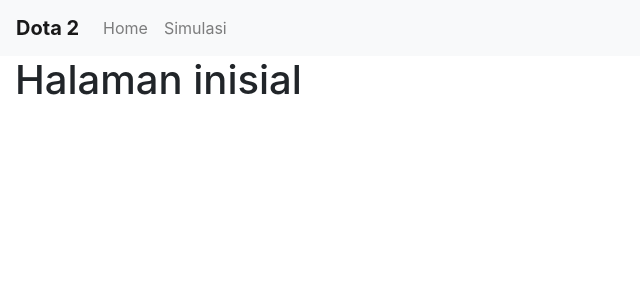
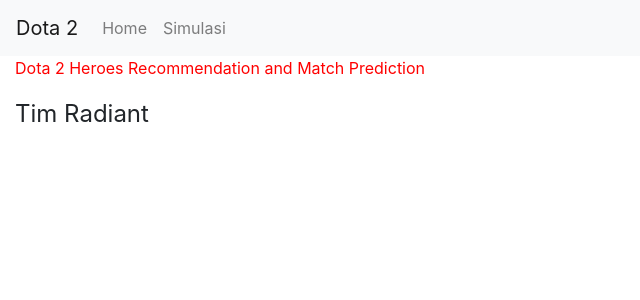
Before and after one commit to erwintobing15/dotamagus, a Django app: page / in a window 1280 px wide. Shown: the top 300 px of the page, without its empty margins (0-640 px from the left). Run offline with Django 3.2, Linux system fonts and the light colour scheme; some libraries are stand-ins or nearby versions.

Commit message:
Created file static style.css as custom web style

```diff
--- a/dota2web/settings.py
+++ b/dota2web/settings.py
@@ -119,6 +119,11 @@ USE_TZ = True
 
 STATIC_URL = '/static/'
 
+STATICFILES_DIRS = [
+    BASE_DIR / "static",
+    '/var/www/static/',
+]
+
 # Default primary key field type
 # https://docs.djangoproject.com/en/3.2/ref/settings/#default-auto-field
 
--- /dev/null
+++ b/static/css/styles.css
@@ -0,0 +1,7 @@
+h1 {
+  color: red;
+}
+
+p {
+  color: red;
+}
--- a/templates/base.html
+++ b/templates/base.html
@@ -8,12 +8,15 @@
     <!-- CSS Bootstrap -->
     <link rel="stylesheet" href="https://stackpath.bootstrapcdn.com/bootstrap/4.1.3/css/bootstrap.min.css"
     integrity="sha384-MCw98/SFnGE8fJT3GXwEOngsV7Zt27NXFoaoApmYm81iuXoPkFOJwJ8ERdknLPMO" crossorigin="anonymous">
+
+    <!-- Custom CSS -->
+    <link rel="stylesheet" type="text/css" href="{% static 'css/styles.css' %}">
   </head>
 
   <body>
     <nav class="navbar navbar-expand-lg navbar-light bg-light">
       <div class="navbar-nav">
-        <a class="navbar-brand" href="{% url 'index' %}"><strong>Dota 2</strong></a>
+        <a class="navbar-brand" href="{% url 'index' %}">Dota 2</a>
         <a class="nav-item nav-link" href="{% url 'index' %}">Home</a>
         <a class="nav-item nav-link" href="{% url 'simulation' %}">Simulasi</a>
       </div>
--- a/templates/index.html
+++ b/templates/index.html
@@ -1,5 +1,12 @@
 {% extends 'base.html' %}
 {% block title_block %}Home{% endblock %}
 {% block body_block %}
-  <h1>Halaman inisial</h1>
+
+<p>Dota 2 Heroes Recommendation and Match Prediction</p>
+
+<fieldset>
+  <legend>Tim Radiant</legend>
+</fieldset>
+
+
 {% endblock %}
```
